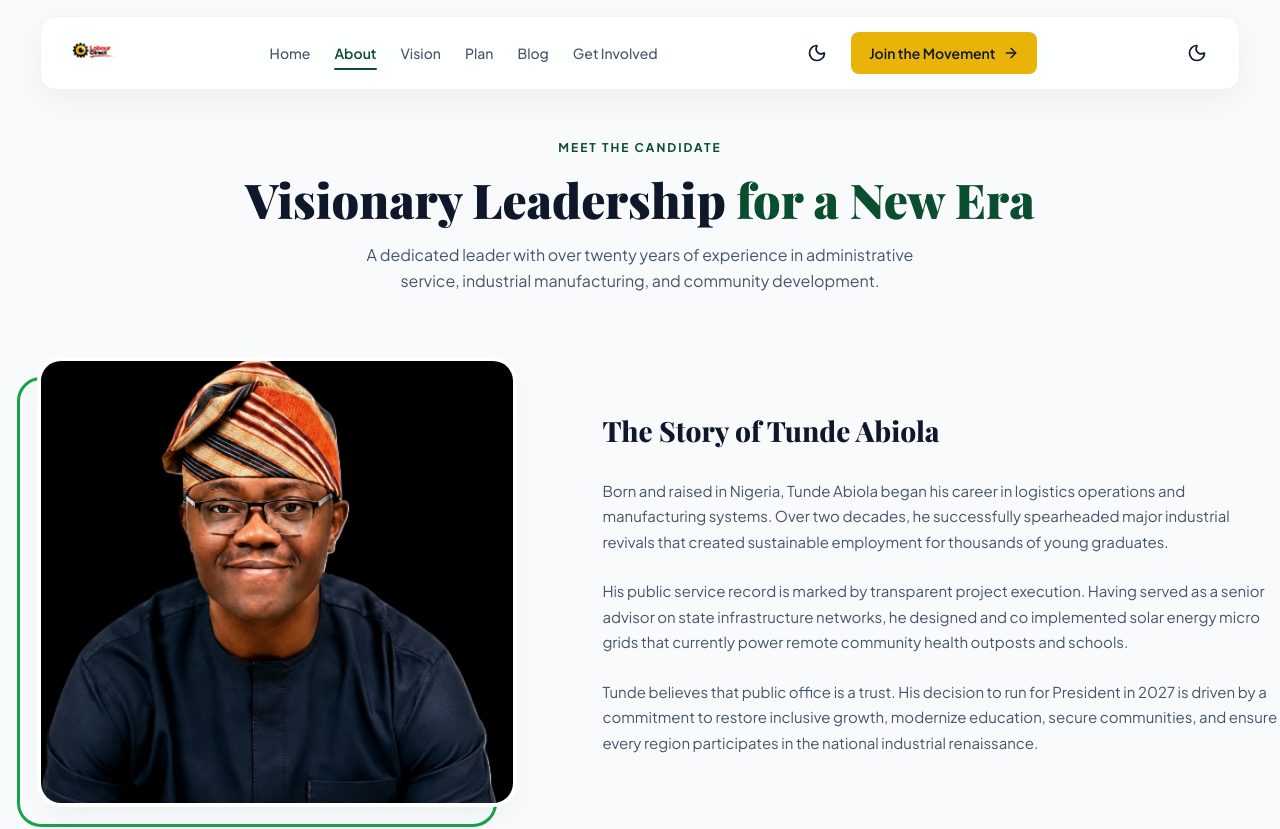
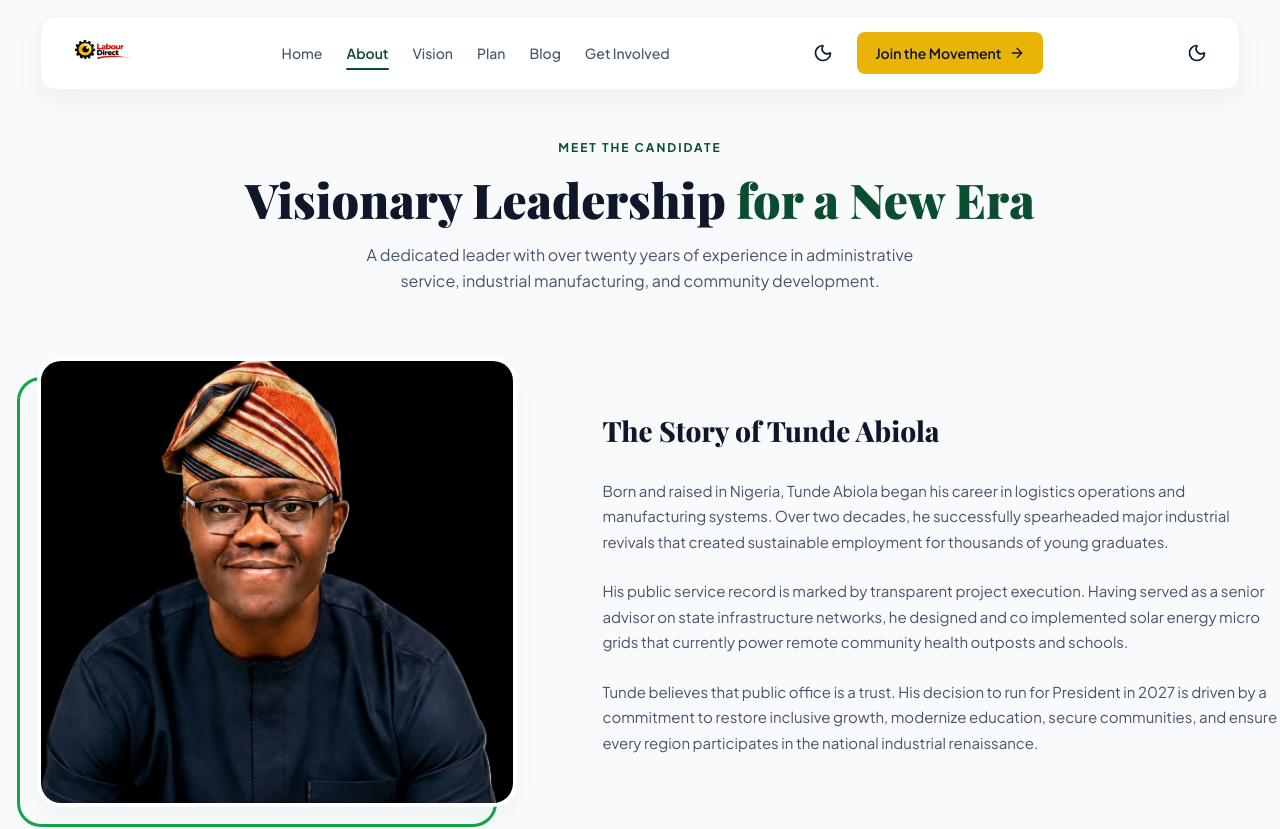
Before and after one commit to cyberjay0/Labour-Direct, a Next.js app: page /about in a window 1280 px wide. Shown: the top 829 px of the page. Built offline with nearby package versions, Linux system fonts and the light colour scheme.

Commit message:
feat: enhance map fullscreen aspect-ratio, compact labels, enlarge logo branding, and add luxury animations

```diff
--- a/src/app/globals.css
+++ b/src/app/globals.css
@@ -199,8 +199,9 @@ body {
   transition: transform 0.3s ease, box-shadow 0.3s ease, border-color 0.3s ease;
 }
 .glass-card:hover {
-  transform: translateY(-4px);
-  border-color: rgba(var(--primary-rgb), 0.2);
+  transform: translateY(-6px);
+  border-color: rgba(var(--accent-rgb), 0.4);
+  box-shadow: 0 20px 40px rgba(0, 0, 0, 0.08), 0 0 25px rgba(var(--accent-rgb), 0.08);
 }
 
 /* 3D Map Perspective Containers */
@@ -358,3 +359,61 @@ body {
   0% { opacity: 1; visibility: visible; }
   100% { opacity: 0; visibility: hidden; }
 }
+
+/* Custom Premium Animations & Hover Sheen System */
+
+/* 1. Staggered Entrance Animations */
+.animate-fade-in-up {
+  opacity: 0;
+  animation: fadeInUpReveal 0.8s cubic-bezier(0.16, 1, 0.3, 1) forwards;
+}
+
+@keyframes fadeInUpReveal {
+  from {
+    opacity: 0;
+    transform: translateY(30px);
+  }
+  to {
+    opacity: 1;
+    transform: translateY(0);
+  }
+}
+
+/* 2. Hero Golden Frame floating/bobbing parallax */
+@keyframes goldFrameFloat {
+  0%, 100% {
+    transform: translate(0, 0);
+  }
+  50% {
+    transform: translate(8px, 8px);
+  }
+}
+.hero-gold-frame-animated {
+  animation: goldFrameFloat 6s ease-in-out infinite;
+}
+
+/* 3. Button Sheen Shine effect */
+.btn-primary, .btn-accent {
+  position: relative;
+  overflow: hidden;
+}
+.btn-primary::after, .btn-accent::after {
+  content: '';
+  position: absolute;
+  top: 0;
+  left: -150%;
+  width: 50%;
+  height: 100%;
+  background: linear-gradient(
+    to right,
+    rgba(255, 255, 255, 0) 0%,
+    rgba(255, 255, 255, 0.3) 50%,
+    rgba(255, 255, 255, 0) 100%
+  );
+  transform: skewX(-25deg);
+  transition: none;
+}
+.btn-primary:hover::after, .btn-accent:hover::after {
+  left: 150%;
+  transition: left 0.8s ease-in-out;
+}
--- a/src/components/Footer.tsx
+++ b/src/components/Footer.tsx
@@ -43,7 +43,7 @@ export default function Footer() {
               src="/logo.png"
               alt="Labour Direct Logo"
               style={{
-                height: "38px",
+                height: "48px",
                 width: "auto",
                 objectFit: "contain",
               }}
--- a/src/components/Navbar.tsx
+++ b/src/components/Navbar.tsx
@@ -78,7 +78,7 @@ export default function Navbar() {
               src="/logo.png"
               alt="Labour Direct Logo"
               style={{
-                height: "42px",
+                height: "54px",
                 width: "auto",
                 objectFit: "contain",
               }}
--- a/src/components/Preloader.tsx
+++ b/src/components/Preloader.tsx
@@ -71,35 +71,42 @@ export default function Preloader() {
           textAlign: "center",
         }}
       >
-        {/* Stylized Campaign Emblem Icon */}
+        {/* Labour Direct Brand Logo */}
         <div
           style={{
-            width: "80px",
-            height: "80px",
-            borderRadius: "50%",
-            backgroundColor: "rgba(255, 255, 255, 0.1)",
-            border: "2px solid #eab308", // Presidential gold border
+            position: "relative",
+            width: "120px",
+            height: "120px",
             display: "flex",
             alignItems: "center",
             justifyContent: "center",
             marginBottom: "24px",
-            animation: "emblemPulse 2s infinite ease-in-out",
+            animation: "logoFloat 3s ease-in-out infinite",
           }}
         >
-          <svg
-            width="44"
-            height="44"
-            viewBox="0 0 24 24"
-            fill="none"
-            stroke="#eab308"
-            strokeWidth="2"
-            strokeLinecap="round"
-            strokeLinejoin="round"
-          >
-            <path d="M12 2L2 7l10 5 10-5-10-5z" />
-            <path d="M2 17l10 5 10-5" />
-            <path d="M2 12l10 5 10-5" />
-          </svg>
+          {/* Glowing background behind logo */}
+          <div
+            style={{
+              position: "absolute",
+              width: "100px",
+              height: "100px",
+              borderRadius: "50%",
+              backgroundColor: "rgba(234, 179, 8, 0.15)",
+              filter: "blur(20px)",
+              animation: "logoGlow 3s ease-in-out infinite",
+            }}
+          />
+          <img
+            src="/logo.png"
+            alt="Labour Direct Logo"
+            style={{
+              height: "90px",
+              width: "auto",
+              objectFit: "contain",
+              position: "relative",
+              zIndex: 1,
+            }}
+          />
         </div>
 
         <h1
@@ -168,14 +175,22 @@ export default function Preloader() {
       </div>
 
       <style jsx global>{`
-        @keyframes emblemPulse {
+        @keyframes logoFloat {
           0%, 100% {
-            transform: scale(1);
-            box-shadow: 0 0 0 0 rgba(234, 179, 8, 0.4);
+            transform: translateY(0px) scale(1);
           }
           50% {
-            transform: scale(1.05);
-            box-shadow: 0 0 20px 8px rgba(234, 179, 8, 0.2);
+            transform: translateY(-8px) scale(1.04);
+          }
+        }
+        @keyframes logoGlow {
+          0%, 100% {
+            opacity: 0.4;
+            transform: scale(0.9);
+          }
+          50% {
+            opacity: 0.9;
+            transform: scale(1.1);
           }
         }
       `}</style>
```
Also changed, not shown: src/app/page.tsx (+15 -1 lines), src/components/Map3D.tsx (+10 -9 lines).
